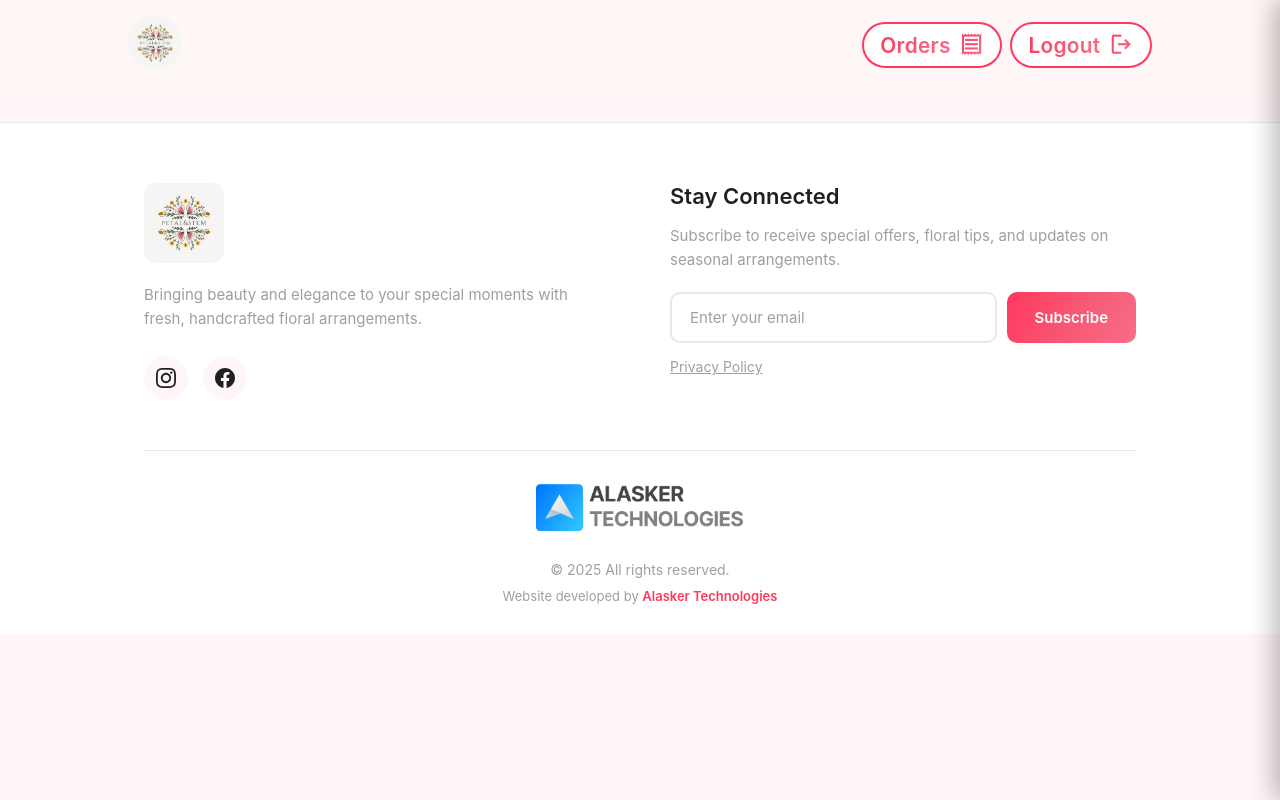
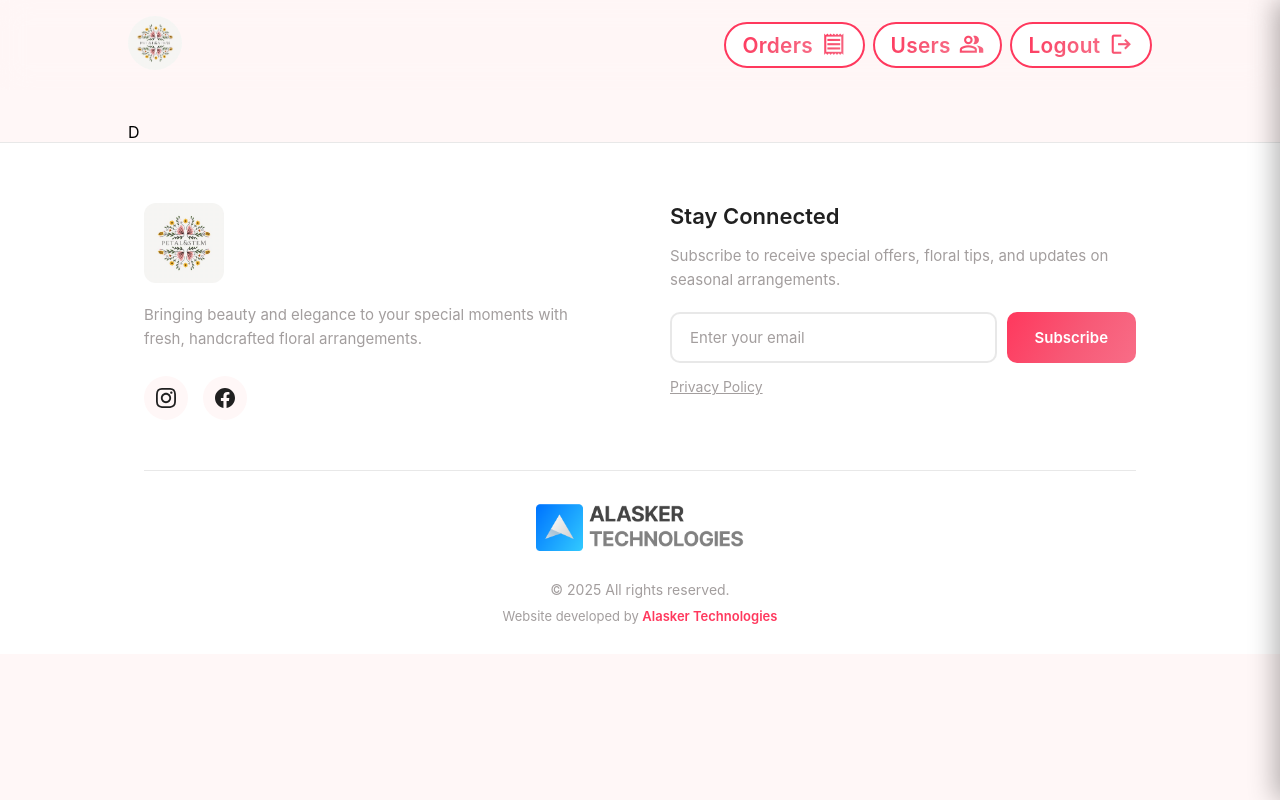
Before and after one commit to HasanAlasker/ecommerce, a React (Vite) app in the folder frontend/: page /users in a window 1280 px wide. Built offline with nearby package versions, Linux system fonts and the light colour scheme; no server answers; sample sign-in values are in the browser's storage.

Commit message:
users page + notification bubble on menu icon

```diff
--- a/frontend/src/App.css
+++ b/frontend/src/App.css
@@ -116,6 +116,25 @@ nav {
   display: none;
   align-items: center;
   gap: 0.5rem;
+}
+.menuBox{
+  position: relative;
+}
+.smallNoti{
+  position: absolute;
+  width: 1rem;
+  height: 1rem;
+  background-color: var(--rgb);
+  border-radius: 50%;
+  z-index: 100;
+  display: flex;
+  justify-content: center;
+  border: solid 2px var(--white);
+  align-items: center;
+  color: var(--rgb);
+  top: 0;
+  right: 0;
+  transform: translate(30%, -10%);
 }
 
 /* ------------------ cart ---------------- */
@@ -1491,6 +1510,9 @@ nav {
   .menu {
     display: none;
   }
+  .menuBox{
+    display: none;
+  }
 }
 
 @media (min-width: 1120px) {
--- a/frontend/src/App.jsx
+++ b/frontend/src/App.jsx
@@ -15,6 +15,7 @@ import OrderProvider from "./context/OrderProvider";
 import { useState } from "react";
 import Menu from "./components/Menu";
 import ScrollToTop from "./components/ScrollToTop";
+import Users from "./pages/Users";
 
 function App() {
   const [isMenuOpen, setIsMenuOpen] = useState(false);
@@ -46,6 +47,7 @@ function App() {
 
               <Route element={<AdminRoute />}>
                 <Route path="/orders" element={<Orders />} />
+                <Route path="/users" element={<Users />} />
               </Route>
             </Routes>
             <Footer></Footer>
--- a/frontend/src/components/Menu.jsx
+++ b/frontend/src/components/Menu.jsx
@@ -44,6 +44,8 @@ function Menu({ isOpen, onClose }) {
           )}
 
           {user && user.role === "admin" && (
+            <>
+              {" "}
               <a href="/orders" onClick={handleLinkClick}>
                 <span className="material-symbols-outlined secColor xLarge">
                   receipt
@@ -62,6 +64,14 @@ function Menu({ isOpen, onClose }) {
                   </div>
                 )}
               </a>
+              <hr />
+              <a href="/users" onClick={handleLinkClick}>
+                <span className="material-symbols-outlined secColor xLarge">
+                  people
+                </span>
+                <span>Users</span>
+              </a>
+            </>
           )}
 
           {user && user.role === "user" && (
--- a/frontend/src/components/Nav.jsx
+++ b/frontend/src/components/Nav.jsx
@@ -72,6 +72,8 @@ function Nav({ onMenuOpen }) {
               </a>
             )}
             {user && user.role === "admin" && (
+              <>
+                {" "}
                 <a href="/orders">
                   <div
                     className="secBtn"
@@ -90,6 +92,22 @@ function Nav({ onMenuOpen }) {
                     )}
                   </div>
                 </a>
+                <a href="/users">
+                  <div
+                    className="secBtn"
+                    style={{
+                      display: "flex",
+                      alignItems: "center",
+                      gap: ".5rem",
+                    }}
+                  >
+                    <span className="priColor extraSmall">Users</span>
+                    <span className="material-symbols-outlined priColor smallIcon">
+                      people
+                    </span>
+                  </div>
+                </a>
+              </>
             )}
             {user && user.role === "user" && (
               <a href="/cart">
@@ -133,12 +151,12 @@ function Nav({ onMenuOpen }) {
               </button>
             )}
           </div>
-          <span
-            className="material-symbols-outlined priColor menu"
-            onClick={onMenuOpen}
-          >
+          <div onClick={onMenuOpen} className="menuBox">
+            <span className="material-symbols-outlined priColor menu">
               dehaze
             </span>
+            {(orderCount >= 1 || (cart && cart.totalItems >= 1)) && <div className="smallNoti">.</div>}
+          </div>
         </div>
       </nav>
     </>
--- /dev/null
+++ b/frontend/src/pages/Users.jsx
@@ -0,0 +1,9 @@
+import React from 'react'
+
+export default function Users() {
+  return (
+    <div className='check-container'>
+        D
+    </div>
+  )
+}
```
Lines whose indentation alone changed are shown as unchanged.
